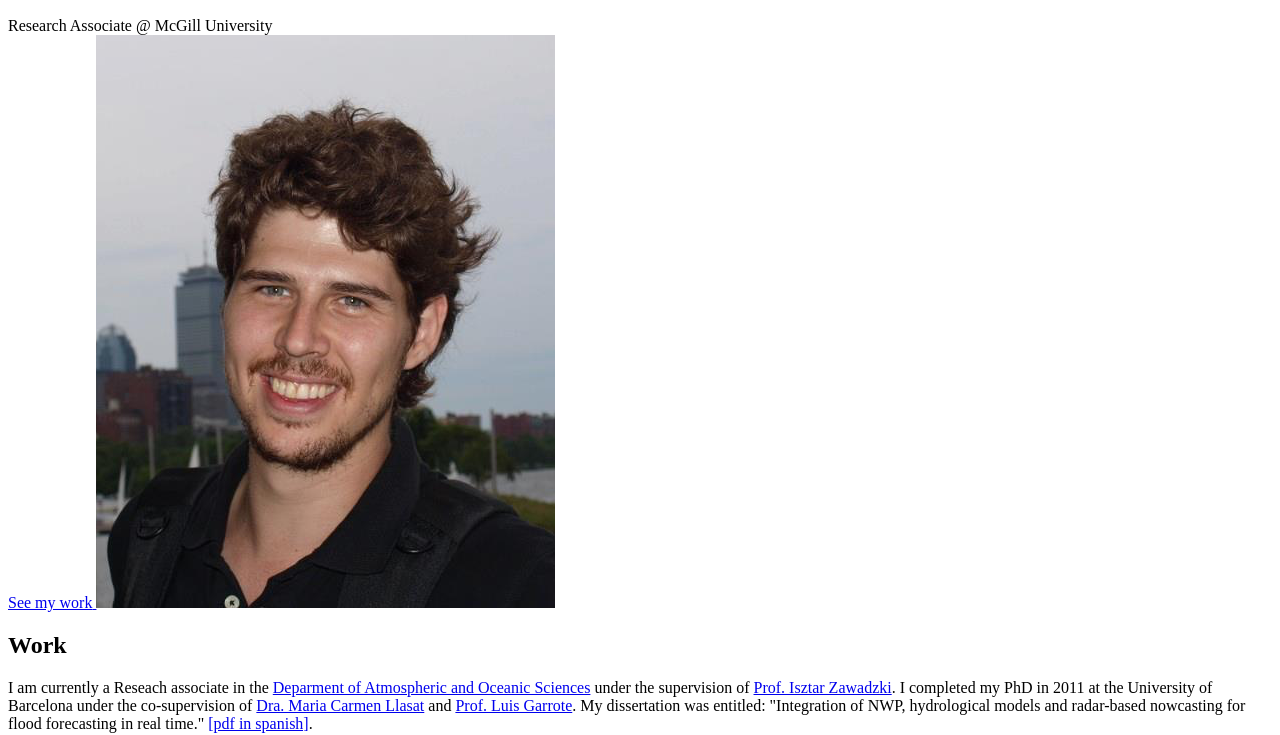
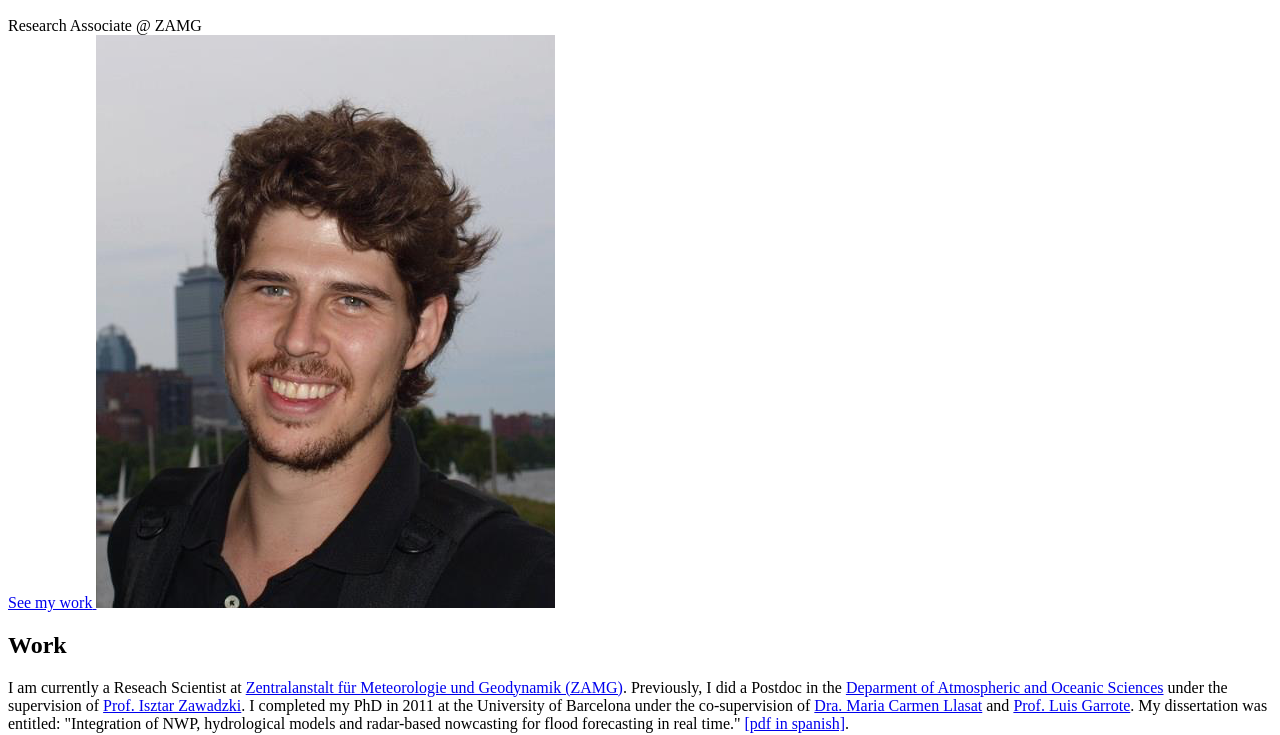
Before and after one commit to Aitorrent/aitorrent.github.io, a plain HTML site: page index.html in a window 1280 px wide. Shown: the part 76-811 px from the top of the page. Drawn offline with Linux system fonts and the light colour scheme; files whose address does not match are found by name.

Commit message:
update last position at ZMAG

```diff
--- a/index.html
+++ b/index.html
@@ -41,14 +41,14 @@
     <article id="me" class="panel">
       <header>
         <h1>Aitor Atencia</h1>
-        <span class="byline">Research Associate @ McGill University </span>
+        <span class="byline">Research Associate @ ZAMG </span>
       </header>
       <a href="#work" class="jumplink pic"> <span class="jumplink arrow icon icon-right"><span>See my work</span></span> <img src="images/me.png" alt=""> </a> </article>
     <article id="work" class="panel">
       <header>
         <h2>Work</h2>
       </header>
-      <p> I am currently a Reseach associate in the <a href="http://www.mcgill.ca/meteo/"> Deparment of Atmospheric and Oceanic Sciences</a> under the supervision of <a href="http://www.mcgill.ca/meteo/facultystaff/zawadzki/"> Prof.
+      <p> I am currently a Reseach Scientist at <a href="https://www.zamg.ac.at/cms/en/news/"> Zentralanstalt für Meteorologie und Geodynamik (ZAMG)</a>. Previously, I did a Postdoc in the <a href="http://www.mcgill.ca/meteo/"> Deparment of Atmospheric and Oceanic Sciences</a> under the supervision of <a href="http://www.mcgill.ca/meteo/facultystaff/zawadzki/"> Prof.
               Isztar Zawadzki</a>. I  completed
             my PhD in 2011 at the University of Barcelona under the co-supervision
             of <a href="https://www.researchgate.net/profile/Maria_Llasat"> Dra.
```
